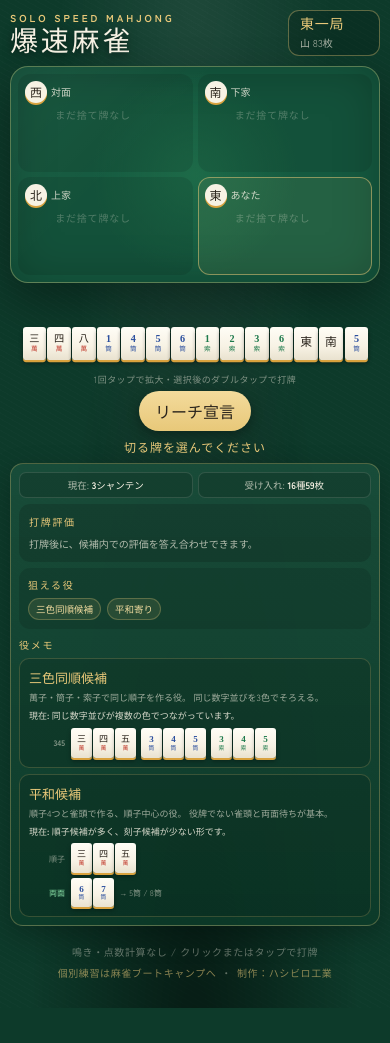
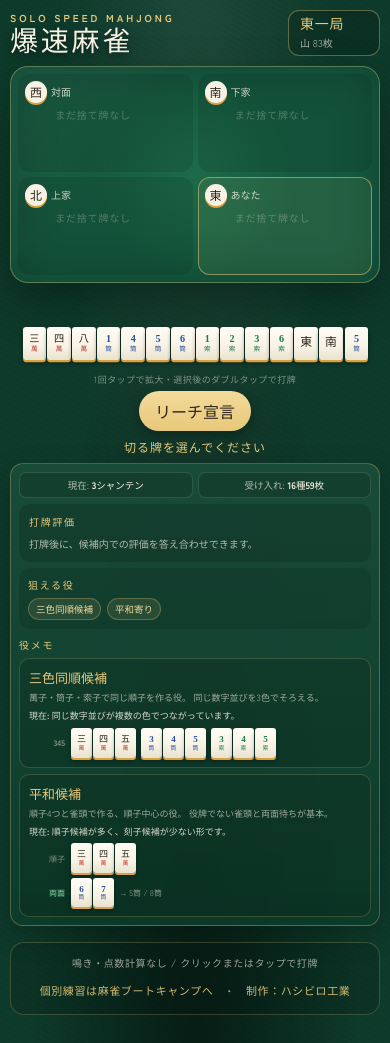
Before and after one commit to HSBL-ko-gyo/HSBL-S800, a React (Vite) app: page / in a window 390 px wide. Before the commit the page ends 1008 px from the top, so only its background shows below. Built offline with nearby package versions, Linux system fonts and the light colour scheme; a web font is replaced by a local one.

Commit message:
Emphasize footer links

```diff
--- a/src/styles.css
+++ b/src/styles.css
@@ -711,11 +711,15 @@ h1 {
   display: flex;
   align-items: center;
   justify-content: center;
-  gap: 6px 14px;
+  gap: 9px 18px;
   flex-wrap: wrap;
-  margin-top: 18px;
-  color: rgba(247, 242, 228, .38);
-  font-size: 10px;
+  margin-top: 22px;
+  padding: 13px 18px;
+  border: 1px solid rgba(232, 200, 121, .22);
+  border-radius: 14px;
+  background: rgba(0, 0, 0, .13);
+  color: rgba(247, 242, 228, .62);
+  font-size: 11px;
   letter-spacing: .06em;
   text-align: center;
 }
@@ -727,14 +731,19 @@ h1 {
 }
 
 .app-footer a {
-  color: rgba(232, 200, 121, .58);
+  padding: 4px 7px;
+  border-radius: 7px;
+  color: rgba(232, 200, 121, .9);
+  font-size: 12px;
+  font-weight: 700;
   text-decoration: none;
-  transition: color .15s;
+  transition: color .15s, background .15s;
 }
 
 .app-footer a:hover,
 .app-footer a:focus-visible {
   color: var(--gold);
+  background: rgba(232, 200, 121, .1);
   text-decoration: underline;
   text-underline-offset: 3px;
 }
@@ -947,6 +956,18 @@ h1 {
   .river { grid-template-columns: repeat(6, 21px); gap: 3px 2px; min-height: 58px; }
   .tile.river { --tile-width: 21px; }
   .table-center { display: none; }
+  .app-footer {
+    gap: 8px;
+    margin-top: 16px;
+    padding: 12px 10px;
+    font-size: 10px;
+  }
+  .footer-links {
+    justify-content: center;
+    flex-wrap: wrap;
+    gap: 4px;
+  }
+  .app-footer a { font-size: 11px; }
   .hand-zone { margin-top: 7px; }
   .hand {
     min-height: 82px;
```
